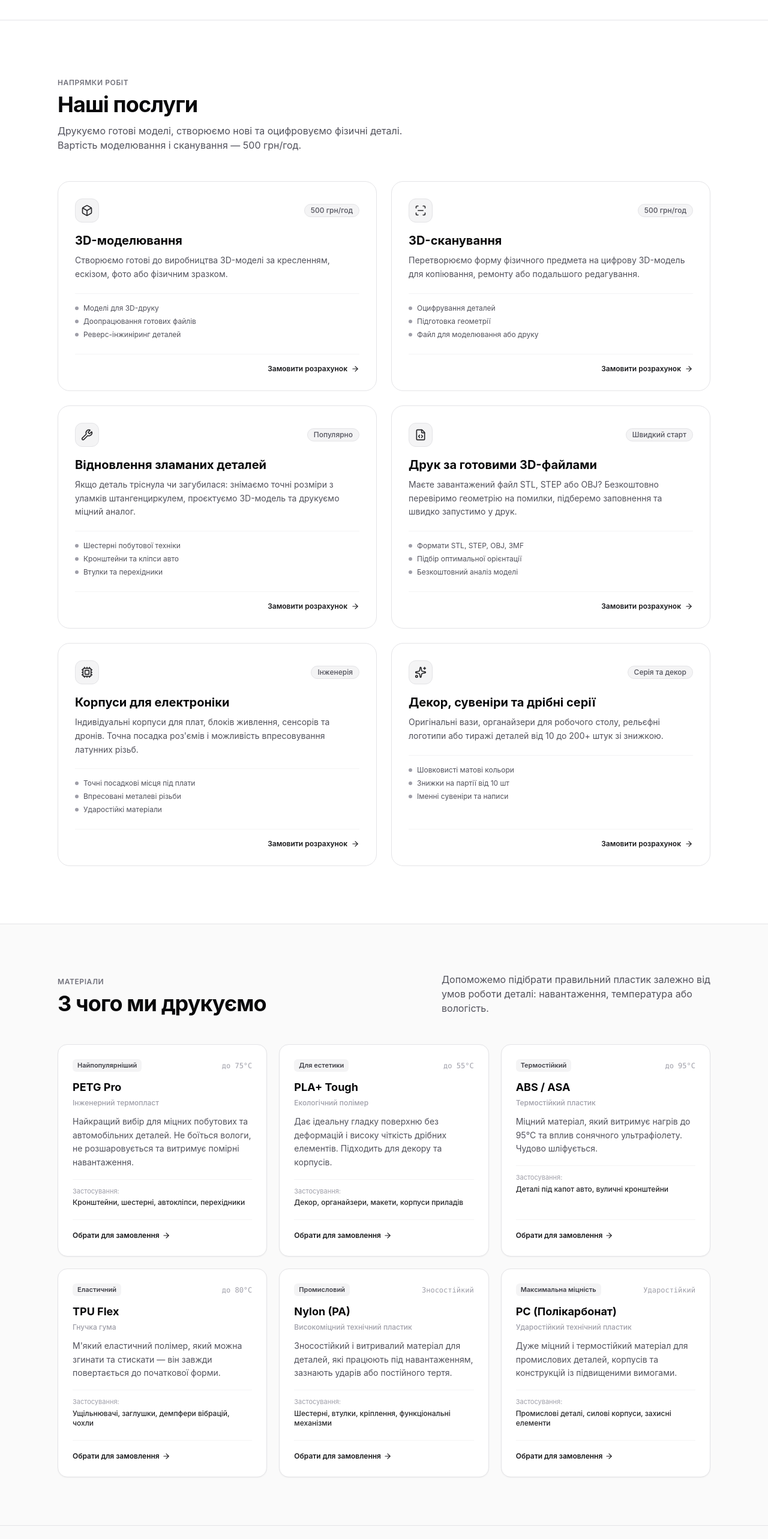
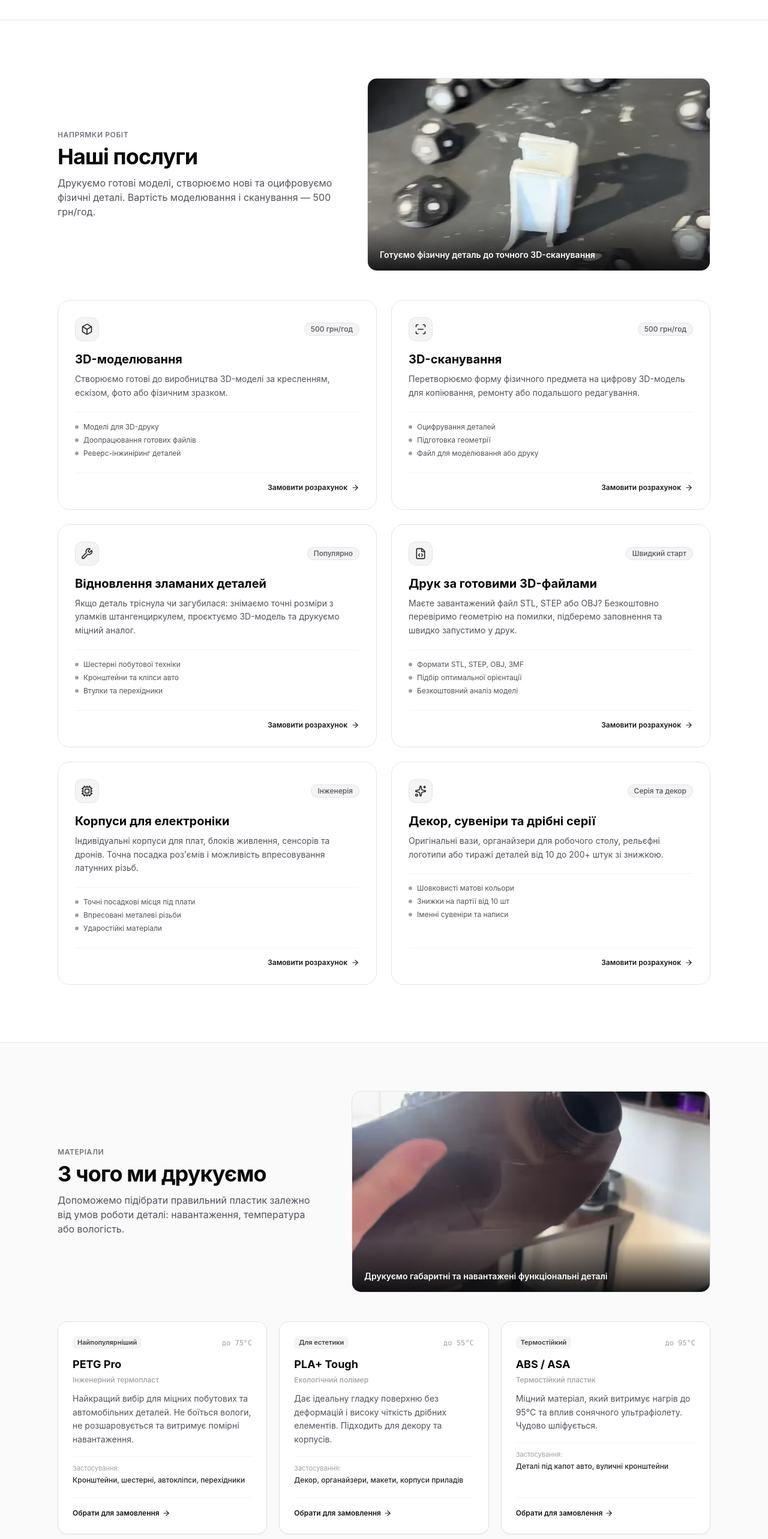
Before and after one commit to ivanchikyarchick/salon-3d-print-yavoriv, a Next.js app: page / in a window 1280 px wide. Shown: the part 1860-4426 px from the top of the page at 60% size. Built offline with nearby package versions, Linux system fonts and the light colour scheme.

Commit message:
design: distribute workshop photos across page

```diff
--- a/components/landing/materials-matrix.tsx
+++ b/components/landing/materials-matrix.tsx
@@ -1,6 +1,7 @@
 "use client";
 
-import { Check, ArrowRight } from "lucide-react";
+import Image from "next/image";
+import { ArrowRight } from "lucide-react";
 
 interface MaterialsMatrixProps {
   onSelectMaterialForOrder: (materialName: string) => void;
@@ -62,7 +63,7 @@ export function MaterialsMatrix({ onSelectMaterialForOrder }: MaterialsMatrixPro
     <section id="materials" className="py-20 bg-zinc-50 border-b border-zinc-200">
       <div className="max-w-6xl mx-auto px-4 sm:px-6 lg:px-8">
 
-        <div className="flex flex-col md:flex-row md:items-end justify-between mb-12">
+        <div className="grid lg:grid-cols-[0.85fr_1.15fr] gap-8 lg:gap-12 items-center mb-12">
           <div>
             <span className="text-xs font-semibold uppercase tracking-wider text-zinc-500 block mb-2">
               Матеріали
@@ -70,10 +71,17 @@ export function MaterialsMatrix({ onSelectMaterialForOrder }: MaterialsMatrixPro
             <h2 className="text-3xl sm:text-4xl font-bold text-zinc-950 tracking-tight">
               З чого ми друкуємо
             </h2>
+            <p className="mt-3 text-sm sm:text-base text-zinc-600 max-w-md">
+              Допоможемо підібрати правильний пластик залежно від умов роботи деталі: навантаження, температура або вологість.
+            </p>
           </div>
-          <p className="mt-3 md:mt-0 text-sm sm:text-base text-zinc-600 max-w-md">
-            Допоможемо підібрати правильний пластик залежно від умов роботи деталі: навантаження, температура або вологість.
-          </p>
+
+          <figure className="relative aspect-[16/9] overflow-hidden rounded-2xl bg-zinc-200 border border-zinc-200">
+            <Image src="/workshop-large-part.webp" alt="Велика функціональна деталь, надрукована у майстерні" fill sizes="(min-width: 1024px) 55vw, 100vw" className="object-cover" />
+            <figcaption className="absolute inset-x-0 bottom-0 bg-gradient-to-t from-zinc-950/90 to-transparent px-5 pb-4 pt-12 text-sm font-semibold text-white">
+              Друкуємо габаритні та навантажені функціональні деталі
+            </figcaption>
+          </figure>
         </div>
 
         <div className="grid grid-cols-1 md:grid-cols-2 lg:grid-cols-3 gap-5">
--- a/components/landing/services-bento.tsx
+++ b/components/landing/services-bento.tsx
@@ -1,5 +1,6 @@
 "use client";
 
+import Image from "next/image";
 import { Wrench, FileCode, Cpu, Sparkles, ArrowRight, Box, ScanLine } from "lucide-react";
 
 interface ServicesBentoProps {
@@ -57,7 +58,8 @@ export function ServicesBento({ onOpenOrderModal }: ServicesBentoProps) {
       <div className="max-w-6xl mx-auto px-4 sm:px-6 lg:px-8">
 
         {/* Clean Header */}
-        <div className="max-w-xl mb-12">
+        <div className="grid lg:grid-cols-[0.9fr_1.1fr] gap-8 lg:gap-12 items-center mb-12">
+          <div className="max-w-xl">
             <span className="text-xs font-semibold uppercase tracking-wider text-zinc-500 block mb-2">
               Напрямки робіт
             </span>
@@ -67,6 +69,14 @@ export function ServicesBento({ onOpenOrderModal }: ServicesBentoProps) {
             <p className="mt-3 text-zinc-600 text-base">
               Друкуємо готові моделі, створюємо нові та оцифровуємо фізичні деталі. Вартість моделювання і сканування — 500 грн/год.
             </p>
+          </div>
+
+          <figure className="relative aspect-[16/9] overflow-hidden rounded-2xl bg-zinc-100 border border-zinc-200">
+            <Image src="/workshop-scan-preparation.webp" alt="Підготовка деталі до точного 3D-сканування" fill sizes="(min-width: 1024px) 52vw, 100vw" className="object-cover" />
+            <figcaption className="absolute inset-x-0 bottom-0 bg-gradient-to-t from-zinc-950/90 to-transparent px-5 pb-4 pt-12 text-sm font-semibold text-white">
+              Готуємо фізичну деталь до точного 3D-сканування
+            </figcaption>
+          </figure>
         </div>
 
         {/* 4 Clean Cards */}
--- a/components/landing/showcase-section.tsx
+++ b/components/landing/showcase-section.tsx
@@ -1,5 +1,3 @@
-import Image from "next/image";
-
 const videos = [
   {
     title: "3D-сканування",
@@ -24,24 +22,6 @@ const videos = [
     description: "Перевіряємо поверхню та результат.",
     src: "/workshop-finished-model.mp4",
     poster: "/workshop-finished-model-poster.webp",
-  },
-];
-
-const works = [
-  {
-    title: "Великі функціональні деталі",
-    description: "Друкуємо не лише дрібні елементи, а й габаритні вироби під конкретне завдання.",
-    image: "/workshop-large-part.webp",
-  },
-  {
-    title: "Підготовка до сканування",
-    description: "Маркуємо поверхню, щоб сканер точно відтворив складну геометрію.",
-    image: "/workshop-scan-preparation.webp",
-  },
-  {
-    title: "Декоративний друк",
-    description: "Працюємо з деталізованими моделями та ефектними кольорами матеріалу.",
-    image: "/workshop-finished-piece.webp",
   },
 ];
 
@@ -79,21 +59,6 @@ export function ShowcaseSection() {
             </article>
           ))}
         </div>
-
-        <div className="grid grid-cols-1 md:grid-cols-3 gap-5 mt-10">
-          {works.map((item) => (
-            <article key={item.title} className="group rounded-2xl overflow-hidden bg-zinc-900 border border-zinc-800">
-              <div className="relative overflow-hidden aspect-[4/3] md:aspect-[3/4]">
-                <Image src={item.image} alt={item.title} fill sizes="(min-width: 768px) 33vw, 100vw" className="object-cover transition-transform duration-700 group-hover:scale-[1.03]" />
-                <div className="absolute inset-0 bg-gradient-to-t from-black/90 via-black/5 to-transparent" />
-                <div className="absolute left-0 right-0 bottom-0 p-5 text-white">
-                  <h3 className="text-lg font-bold">{item.title}</h3>
-                  <p className="mt-1 text-sm text-zinc-300">{item.description}</p>
-                </div>
-              </div>
-            </article>
-          ))}
-        </div>
       </div>
     </section>
   );
--- a/components/landing/workflow-stepper.tsx
+++ b/components/landing/workflow-stepper.tsx
@@ -1,4 +1,6 @@
 "use client";
+
+import Image from "next/image";
 
 const steps = [
   {
@@ -32,16 +34,25 @@ export function WorkflowStepper() {
           </h2>
         </div>
 
-        <div className="grid grid-cols-1 md:grid-cols-3 gap-6">
+        <div className="grid lg:grid-cols-[0.85fr_1.15fr] gap-6 items-stretch">
+          <figure className="relative min-h-80 overflow-hidden rounded-2xl bg-zinc-200 border border-zinc-200">
+            <Image src="/workshop-finished-piece.webp" alt="Готовий декоративний виріб після 3D-друку" fill sizes="(min-width: 1024px) 42vw, 100vw" className="object-cover" />
+            <figcaption className="absolute inset-x-0 bottom-0 bg-gradient-to-t from-zinc-950/90 to-transparent px-6 pb-5 pt-16 text-white">
+              <span className="block text-xs uppercase tracking-wider text-orange-300">Результат</span>
+              <span className="mt-1 block text-lg font-bold">Готова деталь, яку можна одразу використовувати</span>
+            </figcaption>
+          </figure>
+
+          <div className="grid gap-4">
             {steps.map((step) => (
               <div
                 key={step.num}
-              className="bg-white rounded-2xl p-6 border border-zinc-200 shadow-xs flex flex-col justify-between"
+                className="bg-white rounded-2xl p-6 border border-zinc-200 shadow-xs flex gap-5"
               >
-              <div>
-                <span className="text-2xl font-mono font-black text-zinc-300 block mb-3">
+                <span className="text-2xl font-mono font-black text-zinc-300 shrink-0">
                   {step.num}
                 </span>
+                <div>
                   <h3 className="text-lg font-bold text-zinc-950 mb-2">
                     {step.title}
                   </h3>
@@ -52,6 +63,7 @@ export function WorkflowStepper() {
               </div>
             ))}
           </div>
+        </div>
 
       </div>
     </section>
```
Lines whose indentation alone changed are shown as unchanged.
